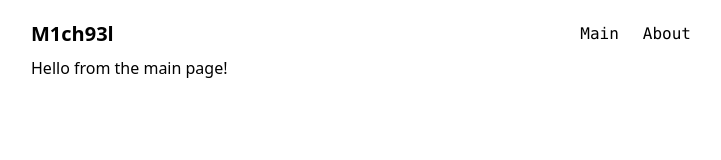
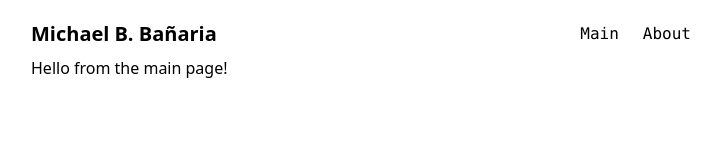
Before and after one commit to m1ch93l/portfolio-nuxtjs, a Nuxt app: page / in a window 1280 px wide. Shown: the top 160 px of the page, without its empty margins (281-1002 px from the left). Built offline with nearby package versions, Linux system fonts and the light colour scheme.

Commit message:
Alter name.

```diff
--- a/layouts/default.vue
+++ b/layouts/default.vue
@@ -2,7 +2,7 @@
     <div class="container mx-auto max-w-2xl">
         <header class="flex justify-between items-center mt-5">
             <div>
-                <nuxt-link to="/" class="text-xl font-semibold p-2 hover:bg-gray-200">M1ch93l</nuxt-link>
+                <nuxt-link to="/" class="text-xl font-semibold p-2 hover:bg-gray-200">Michael B. Bañaria</nuxt-link>
             </div>
 
             <Menu />
@@ -14,3 +14,9 @@
 
     </div>
 </template>
+
+<script setup>
+useHead({
+
+})
+</script>
```
